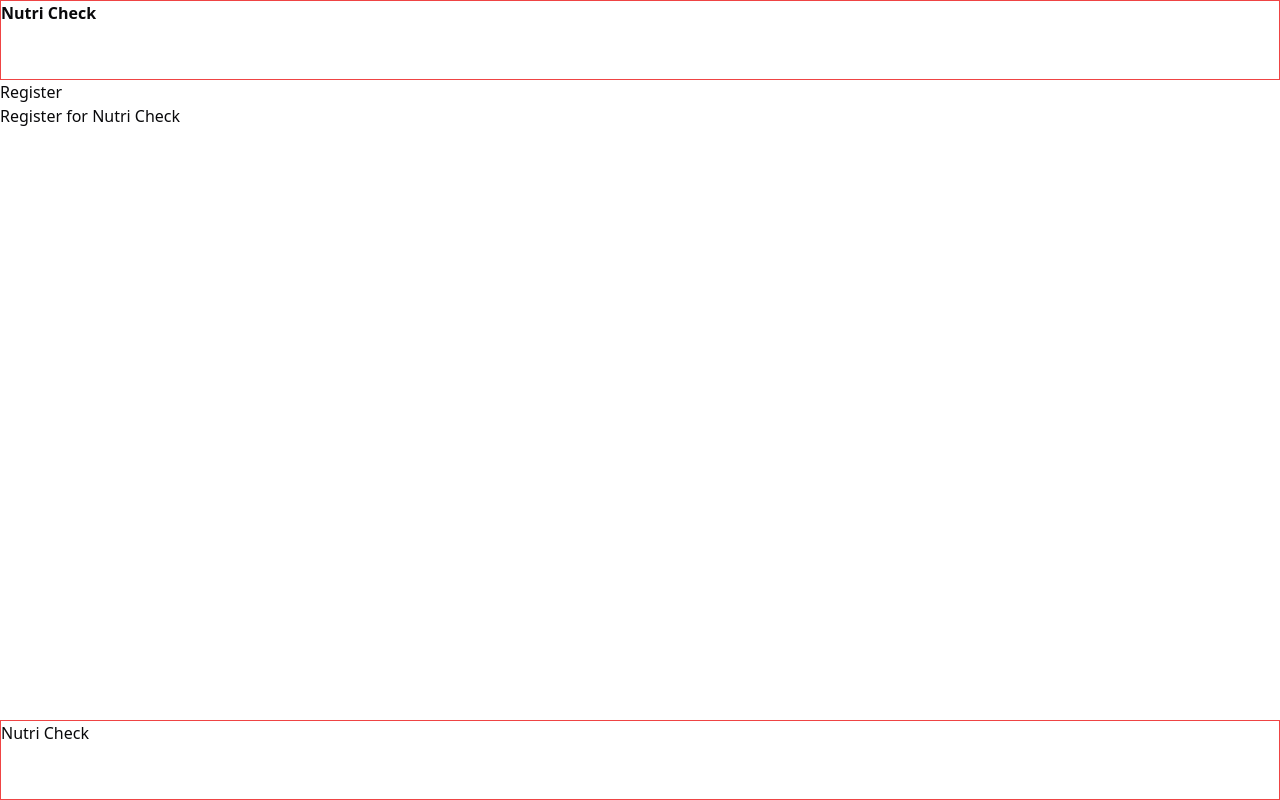
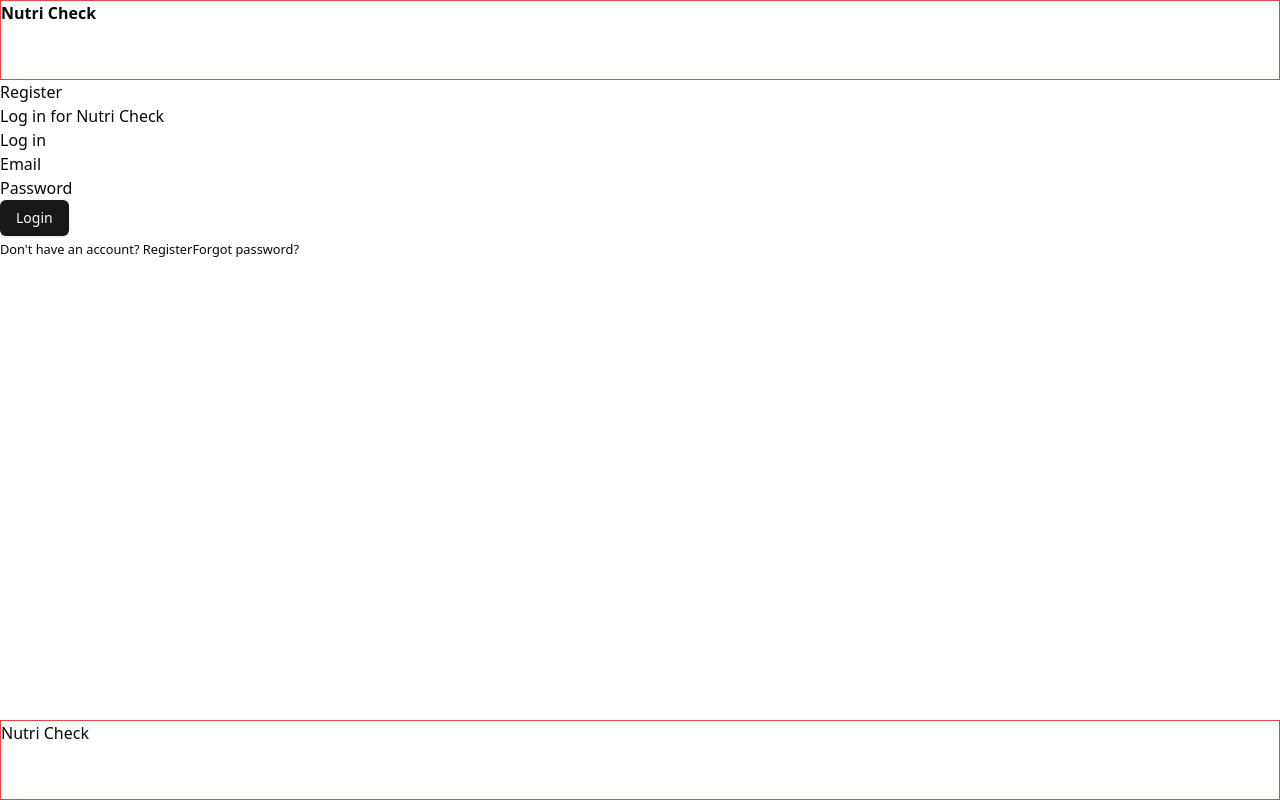
Before and after one commit to masiucd/topic-ultras, a Next.js app: page /log-in in a window 1280 px wide. Built offline with nearby package versions, Linux system fonts and the light colour scheme.

Commit message:
Refactor login and register pages

```diff
--- a/src/app/(main)/log-in/page.tsx
+++ b/src/app/(main)/log-in/page.tsx
@@ -1,8 +1,34 @@
+import {Button} from "@/components/ui/button";
+import Link from "next/link";
+
 export default function LoginPage() {
-  return (
-    <div>
-      <h1>Register</h1>
-      <p>Register for Nutri Check</p>
-    </div>
-  );
+	return (
+		<div>
+			<h1>Register</h1>
+			<p>Log in for Nutri Check</p>
+			<div>
+				<form action="">
+					<fieldset>
+						<legend>Log in</legend>
+						<div>
+							<label htmlFor="email">Email</label>
+							<input type="email" id="email" name="email" />
+						</div>
+						<div>
+							<label htmlFor="password">Password</label>
+							<input type="password" id="password" name="password" />
+						</div>
+
+						<Button type="submit">Login</Button>
+					</fieldset>
+				</form>
+				<small>
+					Don't have an account? <Link href="/register">Register</Link>
+				</small>
+				<small>
+					<Link href="/forgot-password">Forgot password?</Link>
+				</small>
+			</div>
+		</div>
+	);
 }
--- a/src/app/(main)/register/page.tsx
+++ b/src/app/(main)/register/page.tsx
@@ -1,8 +1,29 @@
+import Link from "next/link";
+
 export default function RegisterPage() {
 	return (
 		<div>
 			<h1>Register</h1>
 			<p>Register for Nutri Check</p>
+			<div>
+				<form action="">
+					<fieldset>
+						<legend>
+							<h2>Register</h2>
+						</legend>
+						<label htmlFor="username">Username</label>
+						<input type="text" id="username" name="username" />
+						<label htmlFor="password">Password</label>
+						<input type="password" id="password" name="password" />
+						<label htmlFor="confirmPassword">Confirm Password</label>
+						<input type="password" id="confirmPassword" name="confirmPassword" />
+						<button type="submit">Register</button>
+					</fieldset>
+				</form>
+				<small>
+					Already have an account? <Link href="/log-in">Log in</Link>
+				</small>
+			</div>
 		</div>
 	);
 }
```
Lines whose indentation alone changed are shown as unchanged.
